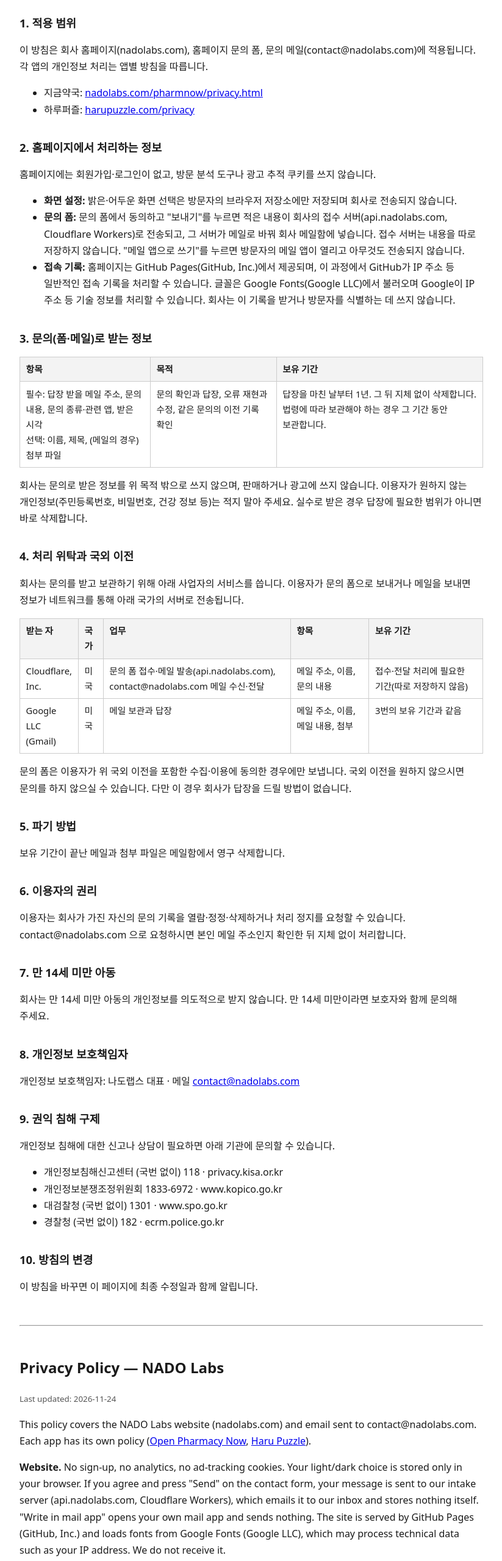
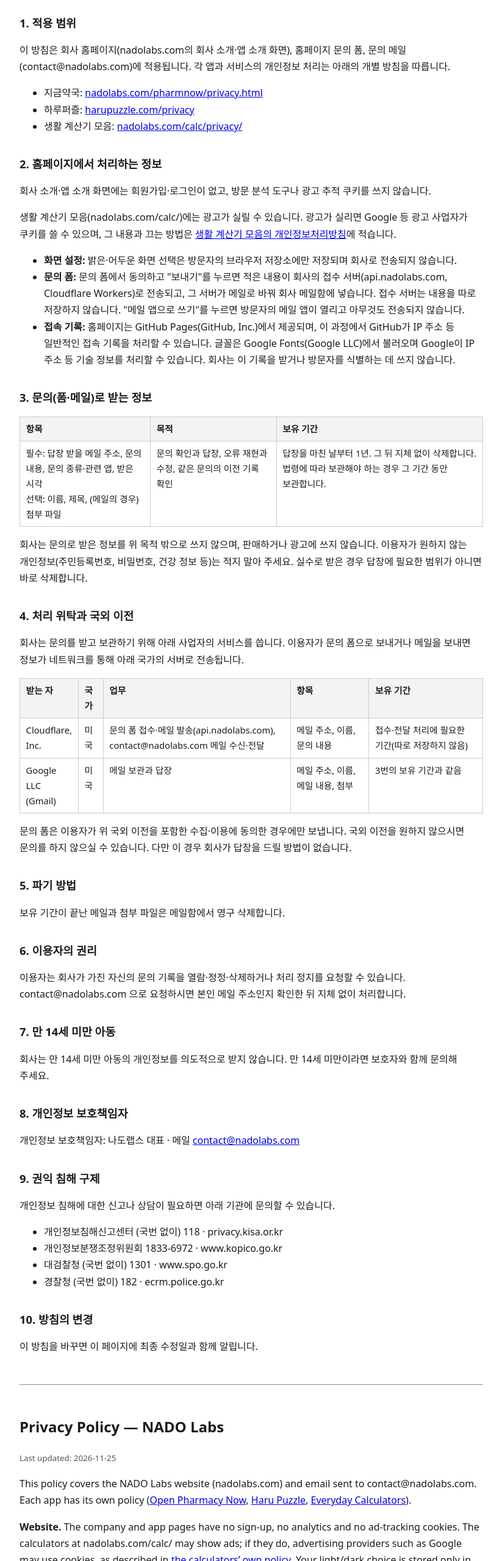
Before and after one commit to nadohyun77/nadolabs-site, a plain HTML site: page privacy.html in a window 1280 px wide. Shown: the part 240-2800 px from the top of the page at 61% size, without its empty margins (228-1051 px from the left). Drawn offline with Linux system fonts and the light colour scheme.

Commit message:
개인정보처리방침에 계산기 모음 범위 추가, ads.txt 추가
- 방침 적용 범위에 생활 계산기 모음(/calc/)의 개별 방침 연결
- 광고 추적 쿠키 문장을 회사 소개·앱 소개 화면으로 한정하고, 계산기 모음에는 광고가 실릴 수 있음을 안내(국문·영문)
- 루트 ads.txt: 나도랩스 게시자 ID 한 줄

Co-Authored-By: Claude Fable 5.2 <noreply@anthropic.com>

```diff
--- a/privacy.html
+++ b/privacy.html
@@ -20,18 +20,20 @@
 <body>
 <p><a href="/">← 나도랩스 처음으로</a></p>
 <h1>나도랩스 개인정보처리방침</h1>
-<p><small>최종 수정일: 2026-11-24 · 시행일: 2026-11-24</small></p>
+<p><small>최종 수정일: 2026-11-25 · 시행일: 2026-11-24</small></p>
 <p>나도랩스(NADO Labs, 이하 "회사")는 「개인정보 보호법」에 따라 이용자의 개인정보를 보호하고, 관련 고충을 빠르게 처리하기 위해 이 방침을 둡니다.</p>
 
 <h2>1. 적용 범위</h2>
-<p>이 방침은 회사 홈페이지(nadolabs.com), 홈페이지 문의 폼, 문의 메일(contact@nadolabs.com)에 적용됩니다. 각 앱의 개인정보 처리는 앱별 방침을 따릅니다.</p>
+<p>이 방침은 회사 홈페이지(nadolabs.com의 회사 소개·앱 소개 화면), 홈페이지 문의 폼, 문의 메일(contact@nadolabs.com)에 적용됩니다. 각 앱과 서비스의 개인정보 처리는 아래의 개별 방침을 따릅니다.</p>
 <ul>
   <li>지금약국: <a href="/pharmnow/privacy.html">nadolabs.com/pharmnow/privacy.html</a></li>
   <li>하루퍼즐: <a href="https://harupuzzle.com/privacy">harupuzzle.com/privacy</a></li>
+  <li>생활 계산기 모음: <a href="/calc/privacy/">nadolabs.com/calc/privacy/</a></li>
 </ul>
 
 <h2>2. 홈페이지에서 처리하는 정보</h2>
-<p>홈페이지에는 회원가입·로그인이 없고, 방문 분석 도구나 광고 추적 쿠키를 쓰지 않습니다.</p>
+<p>회사 소개·앱 소개 화면에는 회원가입·로그인이 없고, 방문 분석 도구나 광고 추적 쿠키를 쓰지 않습니다.</p>
+<p>생활 계산기 모음(nadolabs.com/calc/)에는 광고가 실릴 수 있습니다. 광고가 실리면 Google 등 광고 사업자가 쿠키를 쓸 수 있으며, 그 내용과 끄는 방법은 <a href="/calc/privacy/">생활 계산기 모음의 개인정보처리방침</a>에 적습니다.</p>
 <ul>
   <li><strong>화면 설정:</strong> 밝은·어두운 화면 선택은 방문자의 브라우저 저장소에만 저장되며 회사로 전송되지 않습니다.</li>
   <li><strong>문의 폼:</strong> 문의 폼에서 동의하고 "보내기"를 누르면 적은 내용이 회사의 접수 서버(api.nadolabs.com, Cloudflare Workers)로 전송되고, 그 서버가 메일로 바꿔 회사 메일함에 넣습니다. 접수 서버는 내용을 따로 저장하지 않습니다. "메일 앱으로 쓰기"를 누르면 방문자의 메일 앱이 열리고 아무것도 전송되지 않습니다.</li>
@@ -81,9 +83,9 @@
 <hr>
 
 <h1>Privacy Policy — NADO Labs</h1>
-<p><small>Last updated: 2026-11-24</small></p>
-<p>This policy covers the NADO Labs website (nadolabs.com) and email sent to contact@nadolabs.com. Each app has its own policy (<a href="/pharmnow/privacy.html">Open Pharmacy Now</a>, <a href="https://harupuzzle.com/privacy">Haru Puzzle</a>).</p>
-<p><strong>Website.</strong> No sign-up, no analytics, no ad-tracking cookies. Your light/dark choice is stored only in your browser. If you agree and press "Send" on the contact form, your message is sent to our intake server (api.nadolabs.com, Cloudflare Workers), which emails it to our inbox and stores nothing itself. "Write in mail app" opens your own mail app and sends nothing. The site is served by GitHub Pages (GitHub, Inc.) and loads fonts from Google Fonts (Google LLC), which may process technical data such as your IP address. We do not receive it.</p>
+<p><small>Last updated: 2026-11-25</small></p>
+<p>This policy covers the NADO Labs website (nadolabs.com) and email sent to contact@nadolabs.com. Each app has its own policy (<a href="/pharmnow/privacy.html">Open Pharmacy Now</a>, <a href="https://harupuzzle.com/privacy">Haru Puzzle</a>, <a href="/calc/privacy/">Everyday Calculators</a>).</p>
+<p><strong>Website.</strong> The company and app pages have no sign-up, no analytics and no ad-tracking cookies. The calculators at nadolabs.com/calc/ may show ads; if they do, advertising providers such as Google may use cookies, as described in <a href="/calc/privacy/">the calculators’ own policy</a>. Your light/dark choice is stored only in your browser. If you agree and press "Send" on the contact form, your message is sent to our intake server (api.nadolabs.com, Cloudflare Workers), which emails it to our inbox and stores nothing itself. "Write in mail app" opens your own mail app and sends nothing. The site is served by GitHub Pages (GitHub, Inc.) and loads fonts from Google Fonts (Google LLC), which may process technical data such as your IP address. We do not receive it.</p>
 <p><strong>Form and email.</strong> When you use the form or email us we receive your email address, name (if given), message, attachments and time received. We use them only to read and answer your message and to fix reported problems, and delete them one year after we reply unless the law requires longer. Mail is received and forwarded by Cloudflare, Inc. (USA) and stored in Gmail (Google LLC, USA).</p>
 <p><strong>Your rights.</strong> You can ask us to show, correct or delete your messages at contact@nadolabs.com.</p>
 <p><strong>Contact.</strong> <a href="mailto:contact@nadolabs.com">contact@nadolabs.com</a></p>
```
Also changed, not shown: ads.txt (added).
